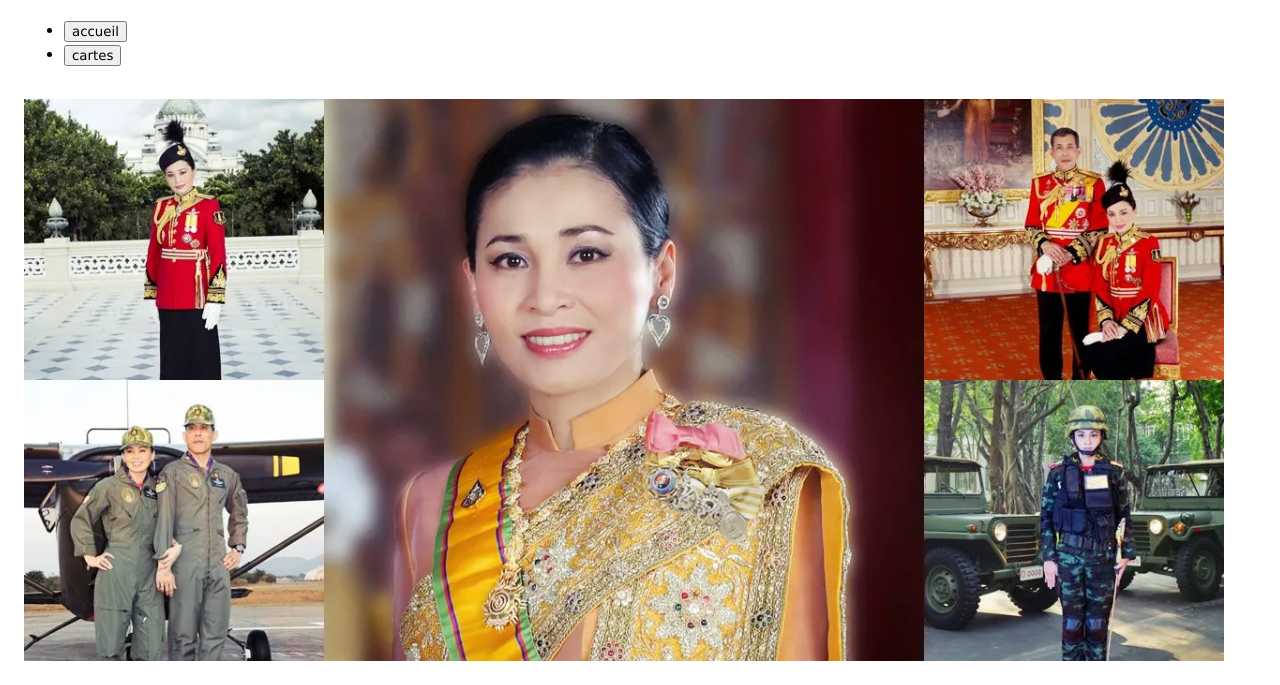
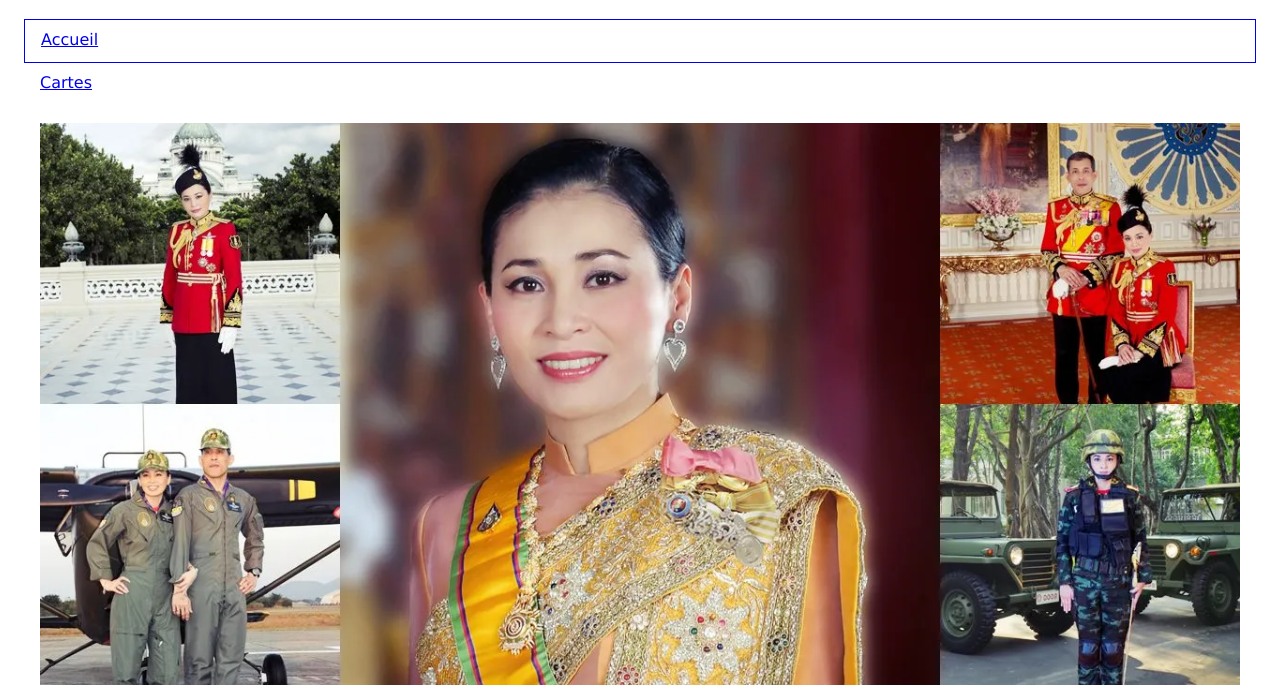
Before and after one commit to bounsysisouk/kata-web-5-la-machine---invocation, a plain HTML site: page bloc1/adapage/index.html in a window 1280 px wide. Shown: the part 96-781 px from the top of the page. Drawn offline with Linux system fonts and the light colour scheme.

Commit message:
mise en page responsive des cartes

```diff
--- a/bloc1/adapage/index.html
+++ b/bloc1/adapage/index.html
@@ -9,10 +9,10 @@
 <body>
     <header>
         <h1>Reine Suthida</h1>
-        <nav>
+        <nav class="site-nav">
             <ul>
-                <li><a href="index.html"><button>accueil</button></a></li>
-                <li><a href="cartes.html"><button>cartes</button></a></li>
+                <li><a href="index.html" aria-current="page">Accueil</a></li>
+                <li><a href="cartes.html">Cartes</a></li>
             </ul>
         </nav>
     </header>
--- a/bloc1/adapage/style.css
+++ b/bloc1/adapage/style.css
@@ -21,11 +21,24 @@ img {
 h1 {
     font-size: 2rem;
 }
+.site-nav a {
+    display: block;
+    min-height: 44px;
+    padding: 0.5rem 1rem;
+}
+.site-nav ul {
+    list-style: none;
+    padding: 0;
+    margin: 0;
+}
+.site-nav a[aria-current="page"] {
+    border: 1px solid;
+
+}
 a:focus {
-    border: 44px solid;
-    outline: 30px solid;
-    padding: 10px;
-    margin: 0;
+    outline: 3px solid;
+    outline-offset: 2px;
+
 }
 main {
     min-height: 100vh;
@@ -55,4 +68,16 @@ main {
     float: left;
     margin-right: 1rem;
 }
-@media
+@media (min-width: 768px) {
+    main {
+        max-width: 1200px;
+        margin: 0 auto;
+    }
+    .cartes {
+        flex-direction: row;
+        flex-wrap: wrap;
+    }
+    .carte {
+        flex: 0 1 calc(50% - 0.5rem);
+    }
+}
```
Also changed, not shown: bloc1/adapage/cartes.html (+2 -2 lines).
